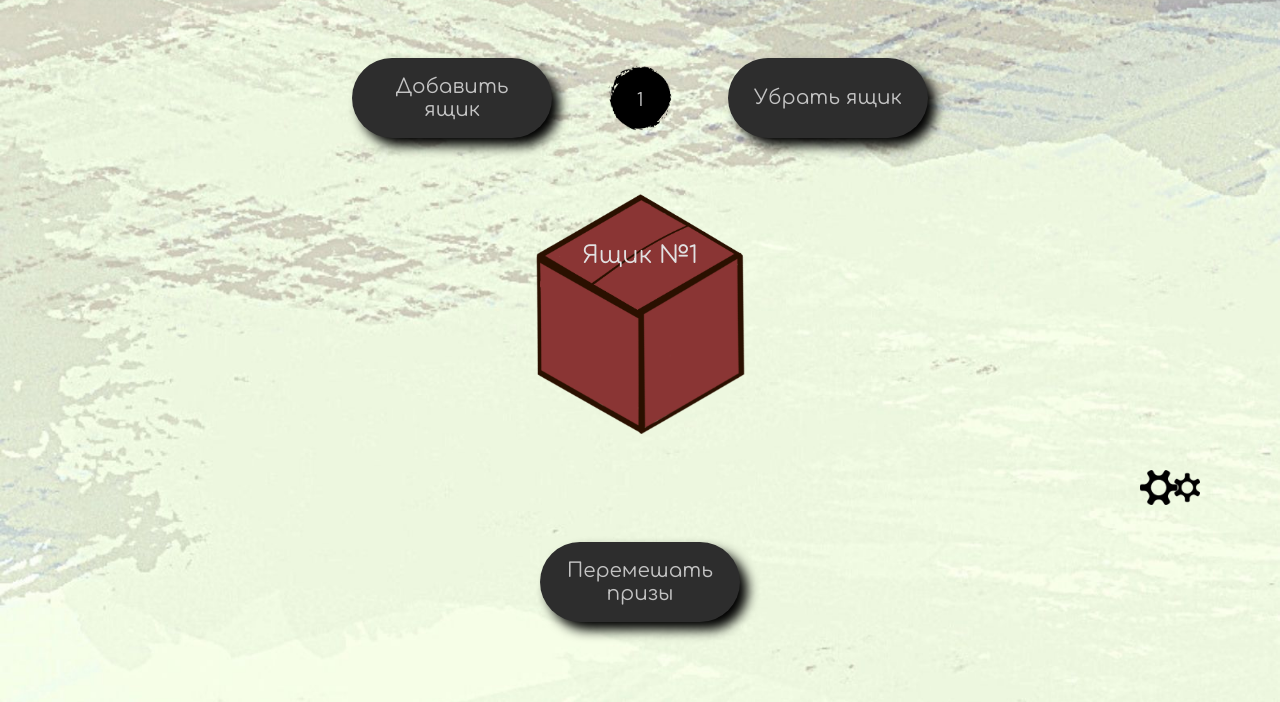
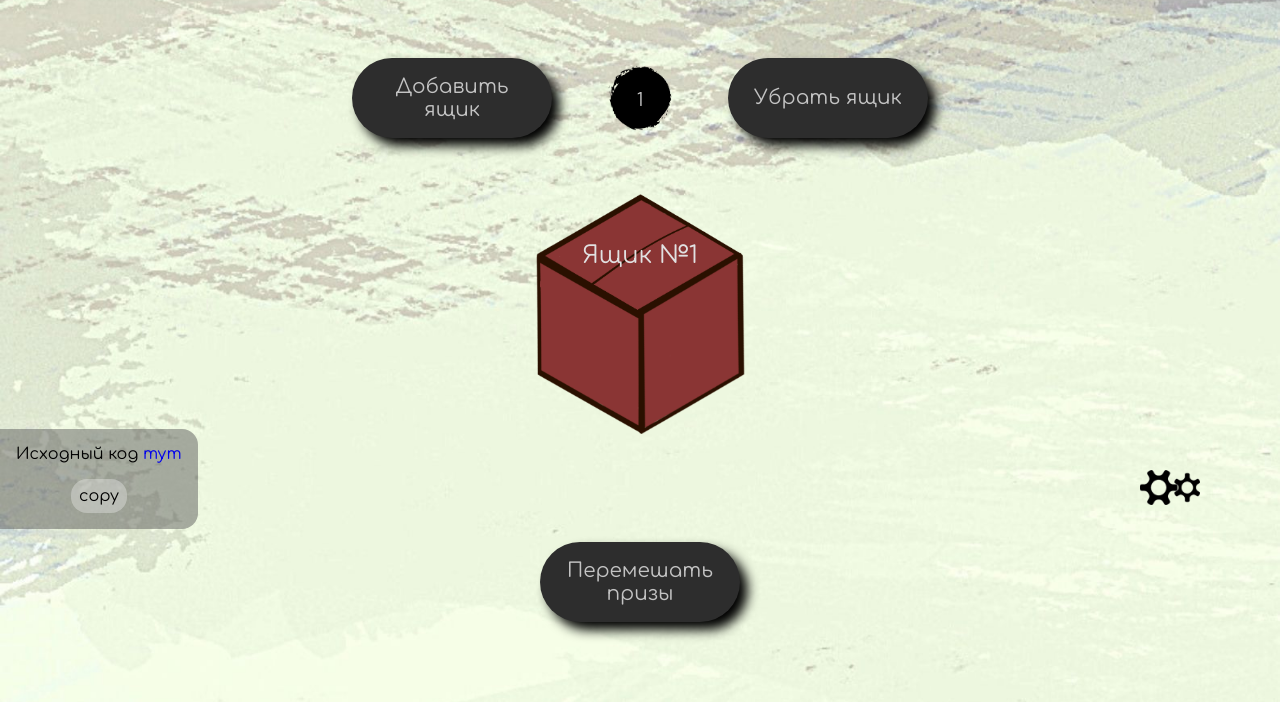
Before and after one commit to S3N1OR/black-box, a plain HTML site: page index.html in a window 1280 px wide. Shown: the part 231-933 px from the top of the page. Drawn offline with Linux system fonts and the light colour scheme.

Commit message:
Add files via upload

```diff
--- a/index.html
+++ b/index.html
@@ -24,6 +24,11 @@
             <textarea id="prizesTextarea"></textarea>
         </div>
         <button class="shuffleBtn" onclick="shufflePrizes()">Перемешать призы</button>
+        <div class="source">
+            <span>Исхoдный код <a href="https://github.com/S3N1OR/black-box" target="_blank">тут</a></span>
+            <br>
+            <button class="copy" onclick="copy()">copy</button>
+        </div>
     </div>
 
 
--- a/main.css
+++ b/main.css
@@ -12,6 +12,23 @@ body{
 }
 .wrapper{
     padding: 10vmin;
+}
+.source{
+    position: fixed;
+    left: 0;
+    bottom: 5vmin;
+    padding: 2vmin;
+    background-color: rgba(92, 92, 92, .5);
+    border-bottom-right-radius: 2vmin;
+    border-top-right-radius: 2vmin;
+}
+.copy{
+    background-color: #ffffff51;
+    padding: 1vmin;
+    border-radius: 2vmin;
+    display: block;
+    margin: 0 auto;
+    margin-top: 2vmin;
 }
 .logo{
     display: block;
--- a/main.js
+++ b/main.js
@@ -100,4 +100,10 @@ function hide_show(){
     prizes.classList.toggle('none');
 }
 
+function copy() {
+  var copyText = 'https://github.com/S3N1OR/black-box';
+
+  navigator.clipboard.writeText(copyText);
+}
+
 loadFromLocalStorage();
```
